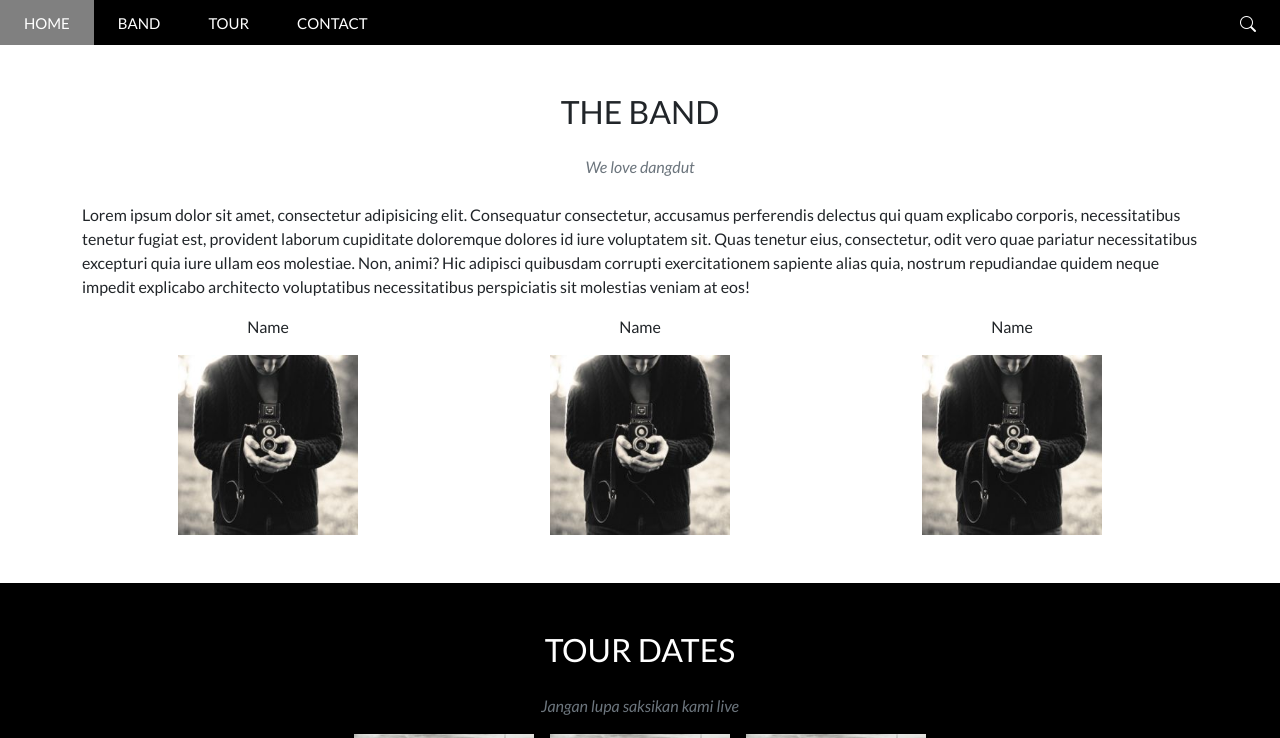
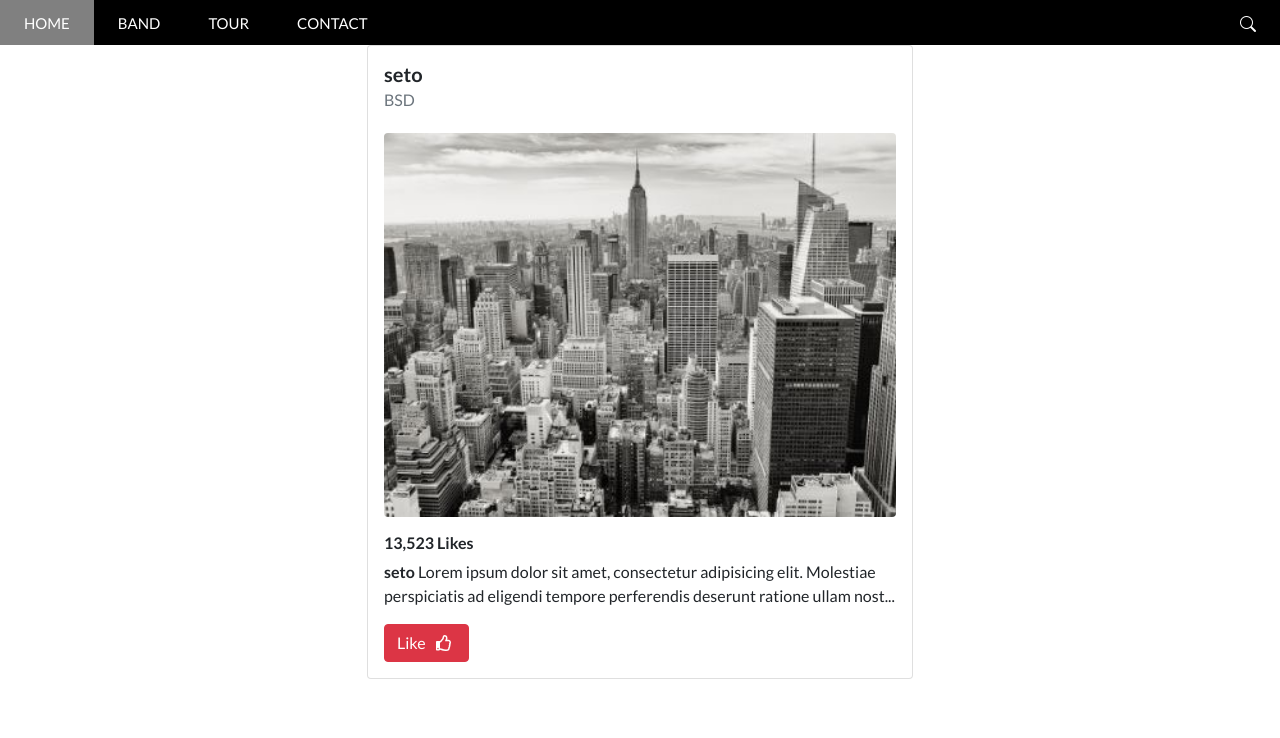
Before and after one commit to wahyuoctar/react-basics, a React (Create React App) app: page / in a window 1280 px wide. Shown: the top 738 px of the page. Built offline with nearby package versions, Linux system fonts and the light colour scheme.

Commit message:
Content Card added

```diff
--- a/package.json
+++ b/package.json
@@ -9,6 +9,7 @@
     "bootstrap": "^5.1.3",
     "react": "^17.0.2",
     "react-dom": "^17.0.2",
+    "react-icons": "^4.3.1",
     "react-scripts": "5.0.0",
     "reactstrap": "^9.0.1",
     "web-vitals": "^2.1.4"
--- a/src/App.js
+++ b/src/App.js
@@ -3,13 +3,23 @@ import 'bootstrap/dist/css/bootstrap.min.css'
 import Navbar from './components/Navbar/Navbar'
 import BandSection from './components/BandSection/BandSection'
 import TourSection from './components/TourSection/TourSection';
+import ClassComponent from './components/ClassComponent/ClassComponent';
+import ContentCard from './components/ContentCard/ContentCard';
 
 function App() {
   return (
     <>
     <Navbar/>
-    <BandSection/>
+    <div className='container'>
+      <div className='row'>
+        <div className='col-6 offset-3'>
+    <ContentCard/>
+        </div>
+      </div>
+    </div>
+    {/* <BandSection/>
     <TourSection/>
+    <ClassComponent/> */}
     </>
   );
 }
--- a/src/assets/styles.css
+++ b/src/assets/styles.css
@@ -135,7 +135,7 @@ button {
   padding: 8px 12px;
   color: white;
   border: 0;
-  font-size: 12px !important;
+  /* font-size: 12px !important; */
 }
 
 button:hover {
--- /dev/null
+++ b/src/components/ClassComponent/ClassComponent.jsx
@@ -0,0 +1,14 @@
+import React from "react"
+
+class ClassComponent extends React.Component{
+
+    render(){
+        return (
+            <div>
+                <h1>Ini Class Component</h1>
+            </div>
+        )
+    }
+}
+
+export default ClassComponent
--- /dev/null
+++ b/src/components/ContentCard/ContentCard.jsx
@@ -0,0 +1,36 @@
+import { Card, CardBody, CardTitle, CardSubtitle, CardFooter, CardText, Button,
+} from 'reactstrap'
+import {FaRegThumbsUp} from 'react-icons/fa'
+import newyork from '../../assets/images/newyork.jpeg'
+
+const username = "seto"
+const location = "BSD"
+const numberOfLikes = 13523
+const caption = "Lorem ipsum dolor sit amet, consectetur adipisicing elit. Molestiae perspiciatis ad eligendi tempore perferendis deserunt ratione ullam nostrum suscipit vitae! Hic quae reprehenderit atque eveniet. Tenetur vitae totam inventore cumque fugiat sequi eum nisi commodi, natus quae tempora, consequuntur dolores expedita, officiis sed quibusdam perspiciatis dicta. Similique debitis quaerat earum?"
+
+const ContentCard = () => {
+    const likePost = (amount) =>{
+        alert(`Liked Post ${amount}!`)
+    }
+    return (
+        <Card>
+        <CardBody>
+            <CardTitle tag="h5" className='fw-bold'>{username}</CardTitle>
+            <CardSubtitle tag="h6" className='text-muted mb-4'>{location}</CardSubtitle>
+
+            <img style={{width: "100%"}} className='rounded img-fluid' src={newyork} alt="user's content" />
+
+        <CardText tag="h6" className='fw-bold mt-3'>{numberOfLikes.toLocaleString()} Likes</CardText>
+        <CardText>
+            <span className='fw-bold'>{username}</span>{" "}
+            {caption.length > 140 ? caption.slice(0, 140) + "..." : caption}
+        </CardText>
+
+        <Button onClick={() => likePost(14)} color='danger' className='d-flex justify-content-center align-items-center'>
+            Like &nbsp; <FaRegThumbsUp className='mx-1'/></Button>
+        </CardBody>
+        </Card>
+    )
+}
+
+export default ContentCard
```
Also changed, not shown: src/assets/images/newyork.jpeg (added), 1 other file (tests, documents, lock files or other folders).
